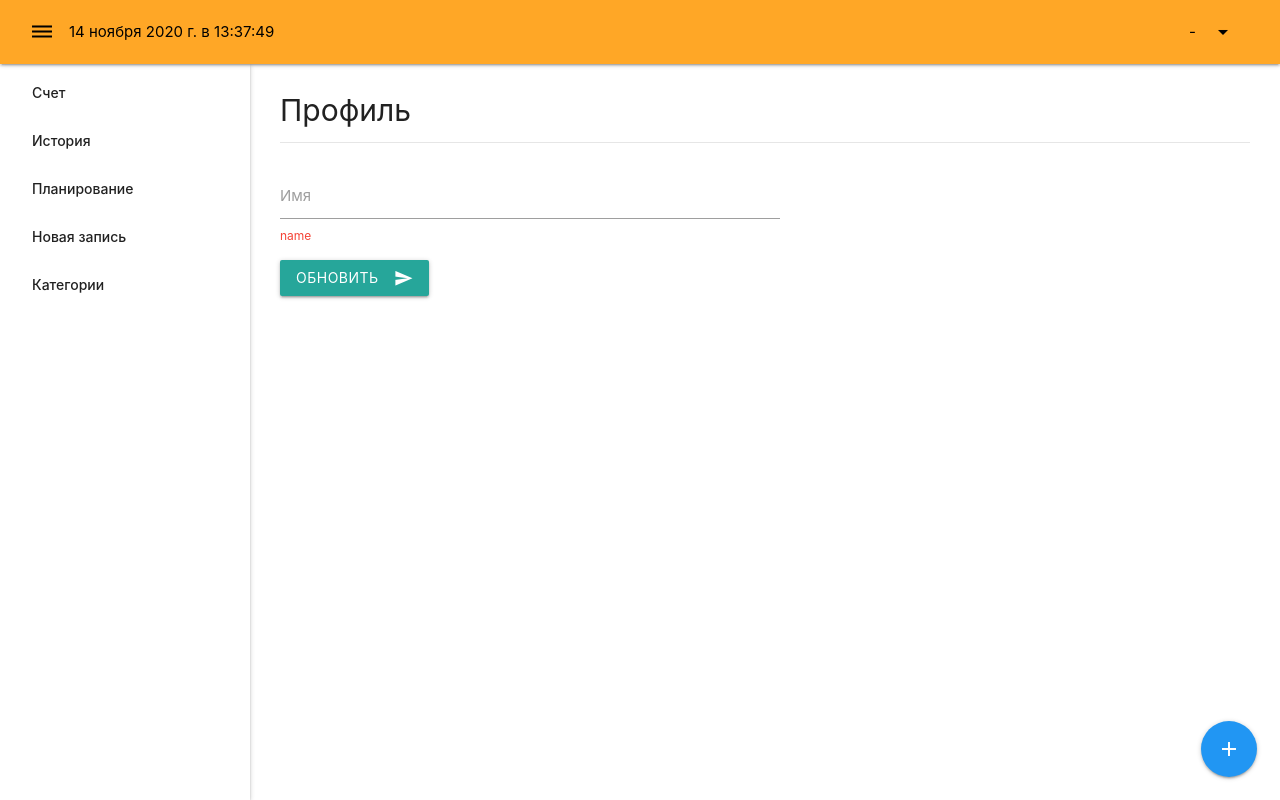
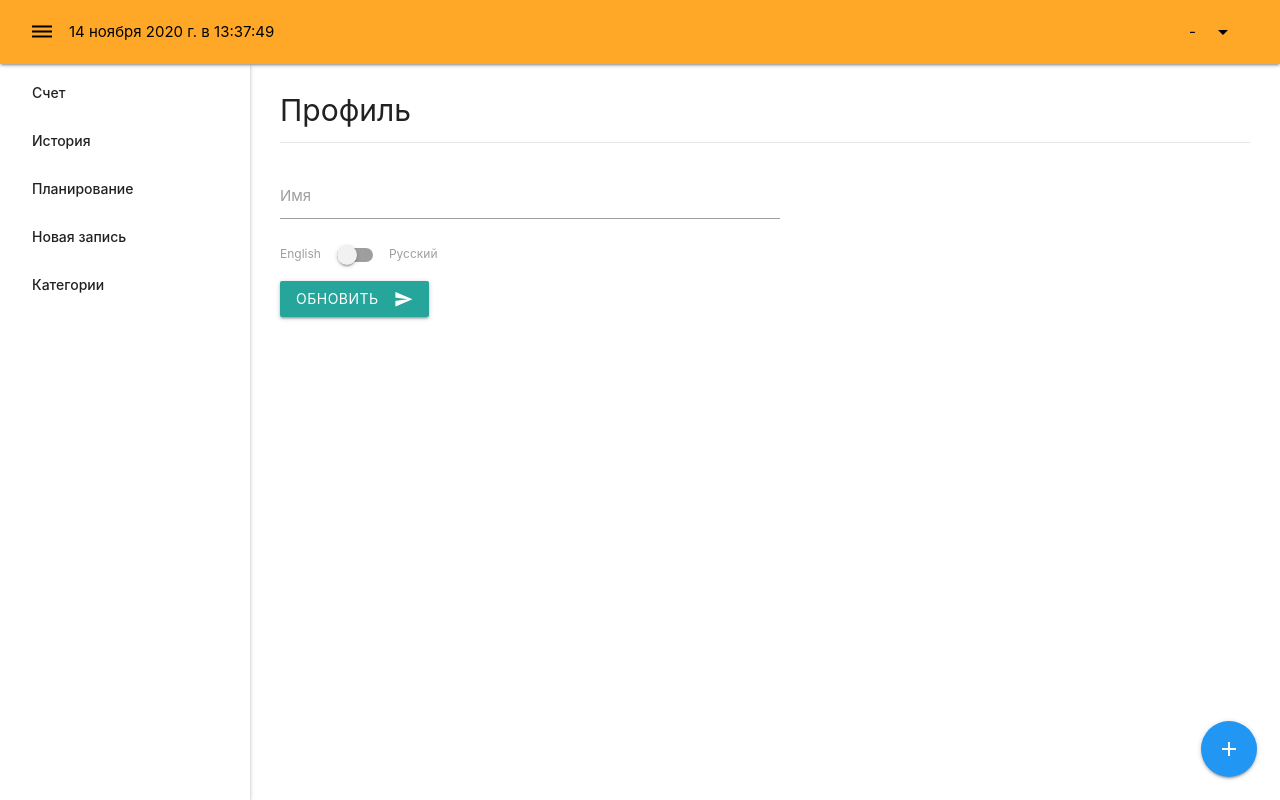
Before and after one commit to yaroslav-emelyanov/react-crm, a React (Create React App) app: page /profile in a window 1280 px wide. Built offline with nearby package versions, Linux system fonts and the light colour scheme; no server answers.

Commit message:
Added functional changing name

```diff
--- a/src/views/Profile.tsx
+++ b/src/views/Profile.tsx
@@ -1,23 +1,63 @@
-import React from 'react'
+import React, { useEffect } from 'react'
+import { useForm, SubmitHandler, FormProvider } from 'react-hook-form'
+import TextField from '../components/form/TextField'
+import { useDispatch, useSelector } from 'react-redux'
+import { RootState } from '../store/rootState'
+import { action } from '../store/rootActions'
+import { notification } from '../utils/plugins'
+
+interface DefaultValues {
+  name: string
+}
+
+const defaultValues: DefaultValues = {
+  name: '',
+}
 
 const Profile = () => {
+  const { name, bill } = useSelector((state: RootState) => state.info)
+  const { reset, ...formHook } = useForm({ defaultValues })
+  const dispatch = useDispatch()
+
+  useEffect(() => {
+    reset({ name })
+    setTimeout(() => M.updateTextFields())
+  }, [name, reset])
+
+  const onSubmit: SubmitHandler<DefaultValues> = async ({ name }) => {
+    await dispatch(action.updateUserInfo({ name, bill }))
+    notification.info('Имя пользователя обновлено')
+  }
+
   return (
     <div>
       <div className="page-title">
         <h3>Профиль</h3>
       </div>
 
-      <form className="form">
-        <div className="input-field">
-          <input id="description" type="text" />
-          <label htmlFor="description">Имя</label>
-          <span className="helper-text invalid">name</span>
-        </div>
+      <form className="form" onSubmit={formHook.handleSubmit(onSubmit)}>
+        <FormProvider reset={reset} {...formHook}>
+          <TextField
+            name="name"
+            label={'Имя'}
+            validationRules={{
+              required: { value: true, message: 'Вам нужно ввести своё имя' },
+            }}
+          />
+          <div className="switch" style={{ marginBottom: 16 }}>
+            <label>
+              English
+              <input type="checkbox" />
+              <span className="lever" />
+              Русский
+            </label>
+          </div>
 
-        <button className="btn waves-effect waves-light" type="submit">
-          Обновить
-          <i className="material-icons right">send</i>
-        </button>
+          <button className="btn waves-effect waves-light" type="submit">
+            Обновить
+            <i className="material-icons right">send</i>
+          </button>
+        </FormProvider>
       </form>
     </div>
   )
```
